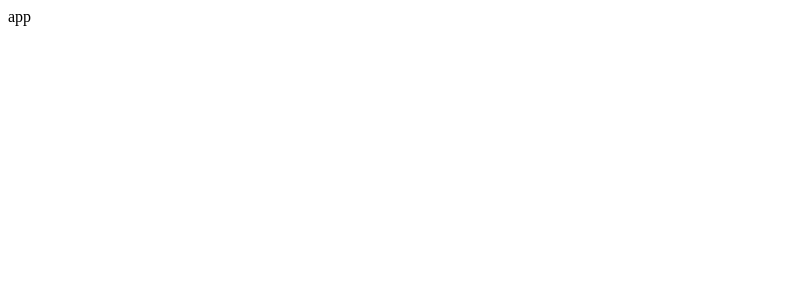
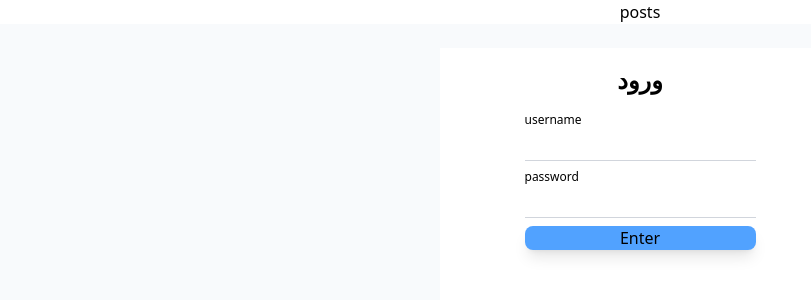
Before and after one commit to Sadjad1366/social-media, a Next.js app: page / in a window 1280 px wide. Shown: the top 300 px of the page, without its empty margins (0-811 px from the left). Built offline with nearby package versions, Linux system fonts and the light colour scheme.

Commit message:
login api and page are prepared

```diff
--- /dev/null
+++ b/apis/login.services.api.ts
@@ -0,0 +1,32 @@
+import { ILoginReq, ILoginRes } from "@/types";
+import { client } from "./client";
+import { URLS } from "@/urls";
+
+type LoginFuncType = ({
+  username,
+  password,
+  expiresInMins,
+}: ILoginReq) => Promise<ILoginRes>;
+export const loginForm: LoginFuncType = async ({
+  username,
+  password,
+  expiresInMins = 60,
+}) => {
+  try {
+    const response = await client.post(URLS.login.getLogin(), {
+      username: username,
+      password: password,
+      expiresInMins: expiresInMins,
+    });
+
+    const { accessToken, refreshToken } = response.data;
+    localStorage.setItem("accessToken", accessToken);
+    localStorage.setItem("refreshToken", refreshToken);
+    console.log("access", accessToken);
+    console.log("refresh", refreshToken);
+
+    return response.data;
+  } catch (error) {
+    console.error(error);
+  }
+};
--- a/apis/post.services.api.ts
+++ b/apis/post.services.api.ts
@@ -1,10 +1,15 @@
-import { urls } from "@/urls"
+import { URLS } from "@/urls"
 import { client } from "./client"
 import { GetPostsTypeRes } from "@/types";
 
+
+
+//========================= GET ALL POSTS ===================
 type getPostApiFuncType = () => Promise<GetPostsTypeRes>
 
 export const getPostsApi:getPostApiFuncType = async () => {
-   const response = await client.get(urls.posts.getPosts());
+   const response = await client.get(URLS.posts.getPosts());
    return response.data;
 }
+
+//========================= CREATE POSTS ===================
--- /dev/null
+++ b/app/globals.css
@@ -0,0 +1 @@
+@import 'tailwindcss';
--- a/app/layout.tsx
+++ b/app/layout.tsx
@@ -1,6 +1,7 @@
 import type { Metadata } from "next";
 import { Geist, Geist_Mono } from "next/font/google";
 import QueryProvider from "@/providers/query-provider";
+import './globals.css'
 
 const geistSans = Geist({
   variable: "--font-geist-sans",
--- a/app/page.tsx
+++ b/app/page.tsx
@@ -1,6 +1,61 @@
+"use client";
+import { loginForm } from "@/apis/login.services.api";
+import { Input } from "@/components/input";
+import { ILoginReq } from "@/types";
+import Link from "next/link";
+import { useState } from "react";
 
 export default function Home() {
+  const [values, setValues] = useState<ILoginReq>({
+    username: "",
+    password: "",
+  });
+
+  const onChangeHandler: React.ChangeEventHandler<HTMLInputElement> = (
+    event
+  ) => {
+    const { name, value } = event.target;
+    setValues((prev) => ({ ...prev, [name]: value }));
+  };
+
+  const submitHandler: React.FormEventHandler<HTMLFormElement> = async(event) => {
+      event.preventDefault();
+      console.log('clicked');
+
+    try {
+      await loginForm(values);
+
+    } catch (error) {
+
+      console.log(error);
+    }
+  }
   return (
-  <>app</>
+    <div className="bg-slate-50 w-full h-screen flex flex-col gap-6">
+      <nav className="w-full bg-white max-h-10 flex justify-center items-center ">
+        <Link href="/posts">posts</Link>
+      </nav>
+      <div className="bg-white w-full flex flex-col items-center  max-w-[400px] h-full max-h-[600px] mx-auto py-4 ">
+        <h2 className="text-2xl font-bold"> ورود</h2>
+
+        <form onSubmit={submitHandler} className="py-4 flex flex-col ">
+          <Input
+            name="username"
+            label="username"
+            value={values.username}
+            onChange={onChangeHandler}
+          />
+          <Input
+            name="password"
+            label="password"
+            value={values.password}
+            onChange={onChangeHandler}
+          />
+          <button className="bg-blue-400 shadow-lg rounded-lg" type="submit">
+            Enter
+          </button>
+        </form>
+      </div>
+    </div>
   );
 }
--- a/app/posts/page.tsx
+++ b/app/posts/page.tsx
@@ -20,11 +20,11 @@ export default function PostsPage() {
   console.log("data is: ", posts);
 
   return (
-    <div>
+    <div className="w-full container gap-4 grid grid-cols-1 md:grid-cols-2 lg:grid-cols-3 xl:grid-cols-4 mx-auto p-3 bg-slate-50">
       {posts.map((post) => (
-        <div key={post.id}>
-          <p>{post.title}</p>
-          <p>{post.body}</p>
+        <div key={post.id} className="bg-white w-full h-full max-h-[700px] rounded-lg p-2 shadow-md" >
+          <h2 className="font-semibold text-lg line-clamp-1 text-gray-300 text-ellipsis">{post.title}</h2>
+          <p className="text-sm line-clamp-3 text-ellipsis">{post.body}</p>
         </div>
       ))}
     </div>
--- a/types/index.ts
+++ b/types/index.ts
@@ -14,18 +14,40 @@
 // }>;
 
 export type GetPostsTypeRes = {
-posts: { id: number;
+  posts: {
+    id: number;
     title: string;
     body: string;
     tags: string[];
     reactions: {
       likes: number;
       dislikes: number;
-  },
+    };
     views: number;
     userId: number;
-}[],
-total:number;
+  }[];
+  total: number;
   skip: number;
   limit: number;
+};
+
+//==================== Login ============================
+export interface ILoginReq {
+  username: string;
+  password: string;
+  expiresInMins?: number;
 }
+
+export interface ILoginRes {
+  id: number;
+  username: string;
+  email: string;
+  firstName: string;
+  lastName: string;
+  gender: string;
+  image: string;
+  accessToken: string; // JWT accessToken (for backward compatibility) in response and cookies
+  refreshToken: string; // refreshToken in response and cookies
+}
+
+//====================  ============================
--- a/urls/index.tsx
+++ b/urls/index.tsx
@@ -1,5 +1,8 @@
-export const urls = {
+export const URLS = {
     posts: {
         getPosts: () => '/posts'
+    },
+    login: {
+        getLogin: () => '/auth/login'
     }
 }
--- /dev/null
+++ b/utils/classname.ts
@@ -0,0 +1,3 @@
+export const classNames = (...classes:string[]):string => {
+    return classes.filter(Boolean).join(" ");
+}
```
Lines whose indentation alone changed are shown as unchanged.
